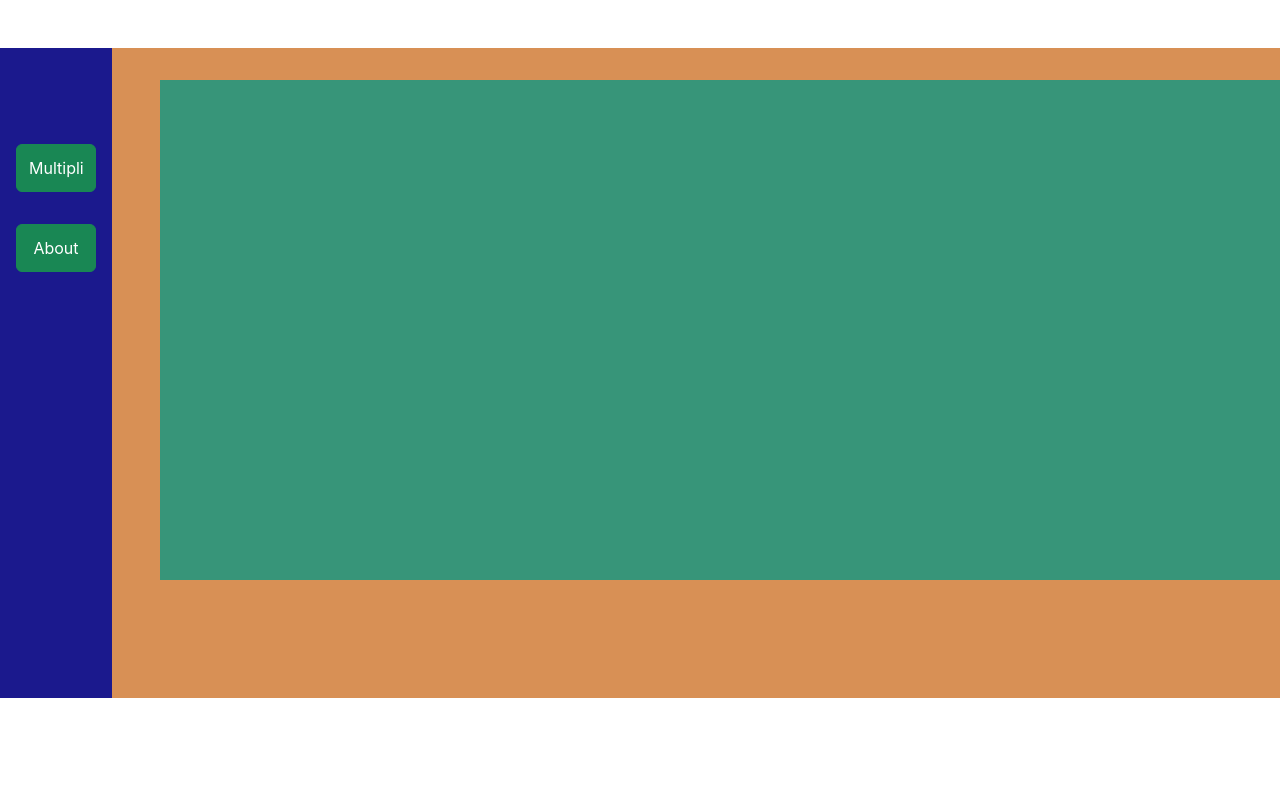
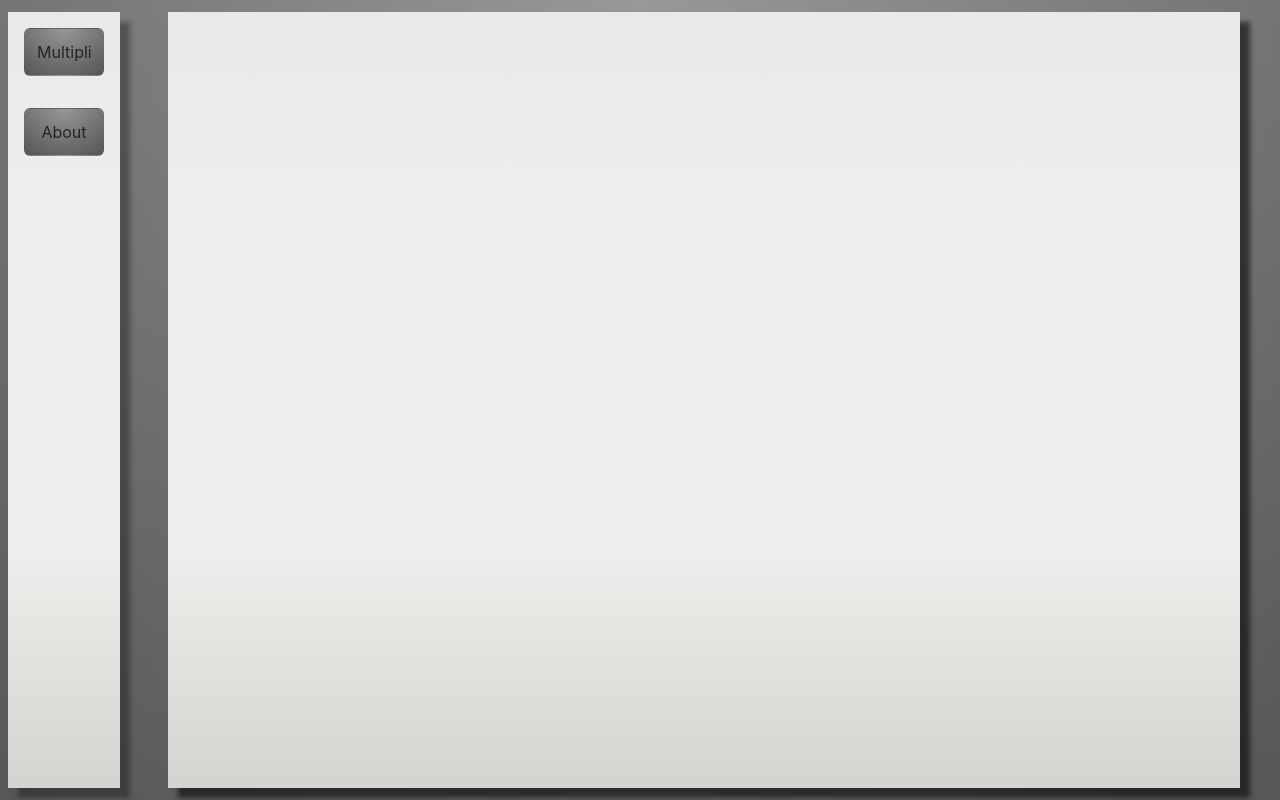
Before and after one commit to kambehba/YourProjectLab, a React (Create React App) app in the folder your-project-lab/: page / in a window 1280 px wide. Built offline with nearby package versions, Linux system fonts and the light colour scheme; the HTML template or start-up script is replaced by a standard one.

Commit message:
Made css changes

```diff
--- a/your-project-lab/src/App.css
+++ b/your-project-lab/src/App.css
@@ -1,59 +1,78 @@
-html, body {margin: 0; height: 100%; overflow: hidden}
+.s2 {
+  display: flex;
+  flex-direction: column;
+  width: 100%;
+  height: 100vh;
+  background-color: rgb(113, 198, 15);
+  margin: 0;
+}
+html,
+body {
+  margin: 0;
+  height: 100%;
+  overflow: hidden;
+}
 
-
-.s1{
-  display:flex;
+.s1 {
+  display: flex;
   flex-direction: row;
   background-color: rgba(8, 192, 39, 0.73);
   background-size: 100%;
-  height:100vh;
+  height: 100vh;
   margin: 1rem;
   margin-bottom: 1rem;
   width: auto;
   margin-top: 1rem;
-
 }
 
-.s2{
+.s2 {
   display: flex;
   flex-direction: column;
-  width: 2000px;
-  height: 500px;
-  background-color: rgb(55, 149, 121);
-  margin: 2rem;
+  width: 100%;
+  height: 97vh;
+  background-image: linear-gradient(to top, #d5d4d0 0%, #d5d4d0 1%, #eeeeec 31%, #efeeec 75%, #e9e9e7 100%);
+  margin: auto 5vh;
+  box-shadow: 10px 10px 5px 0px rgba(0,0,0,0.56);
+  -webkit-box-shadow: 10px 10px 5px 0px rgba(0,0,0,0.56);
+  -moz-box-shadow: 10px 10px 5px 0px rgba(0,0,0,0.56);
 }
 
-.s3{
+.s3 {
   display: flex;
   width: 125px;
-  height: 650px;
-  margin-right: 1rem;
+  height: 97vh;
   flex-direction: column;
-  background-color: rgb(27, 25, 141);
+  background-image: linear-gradient(to top, #d5d4d0 0%, #d5d4d0 1%, #eeeeec 31%, #efeeec 75%, #e9e9e7 100%);
+  margin: auto 1vh;
+  box-shadow: 10px 10px 5px 0px rgba(0,0,0,0.32);
+ -webkit-box-shadow: 10px 10px 5px 0px rgba(0,0,0,0.32);
+ -moz-box-shadow: 10px 10px 5px 0px rgba(0,0,0,0.32);
 }
 
-.s4{
+.s4 {
   display: flex;
   flex-direction: row;
-  background-color: rgba(202, 104, 23, 0.73);
+  background: linear-gradient(to bottom, rgba(255,255,255,0.15) 0%, rgba(0,0,0,0.15) 100%), radial-gradient(at top center, rgba(255,255,255,0.40) 0%, rgba(0,0,0,0.40) 120%) #989898;
+  background-blend-mode: multiply,multiply;
   background-size: 100%;
-  height:650px;
-  /* align-items: center; */
-  justify-content: center;
-  margin:0 auto;
-  margin-top: 3rem;
-  width: 1450px;
+  height: 100vh;
+  margin: 0 auto;
+  width: 100%;
 }
 
-.s5{
-width: 5rem;
-height: 3rem;
-margin: 1rem;
-
-}
-
-.b2{
+.s5 {
   width: 5rem;
   height: 3rem;
   margin: 1rem;
+  background: linear-gradient(to bottom, rgba(255,255,255,0.15) 0%, rgba(0,0,0,0.15) 100%), radial-gradient(at top center, rgba(255,255,255,0.40) 0%, rgba(0,0,0,0.40) 120%) #989898;
+ background-blend-mode: multiply,multiply;
 }
+
+
+.b2 {
+  width: 5rem;
+  height: 3rem;
+  margin: 1rem;
+  background: linear-gradient(to bottom, rgba(255,255,255,0.15) 0%, rgba(0,0,0,0.15) 100%), radial-gradient(at top center, rgba(255,255,255,0.40) 0%, rgba(0,0,0,0.40) 120%) #989898;
+ background-blend-mode: multiply,multiply;
+}
--- a/your-project-lab/src/App.js
+++ b/your-project-lab/src/App.js
@@ -40,12 +40,9 @@ function App() {
       <div className="s4">
 
       <div className="s3">
-        <div className="b2">
 
-
-        </div>
-      <Button onClick= {showMultipli} className="s5" variant="success">Multipli</Button>
-      <Button onClick= {showAbout} className="b2" variant="success">About</Button>
+      <Button onClick= {showMultipli} className="s5" variant="Secondary">Multipli</Button>
+      <Button onClick= {showAbout} className="b2" variant="Secondary">About</Button>
 
       </div>
       <div className="s2">
```
